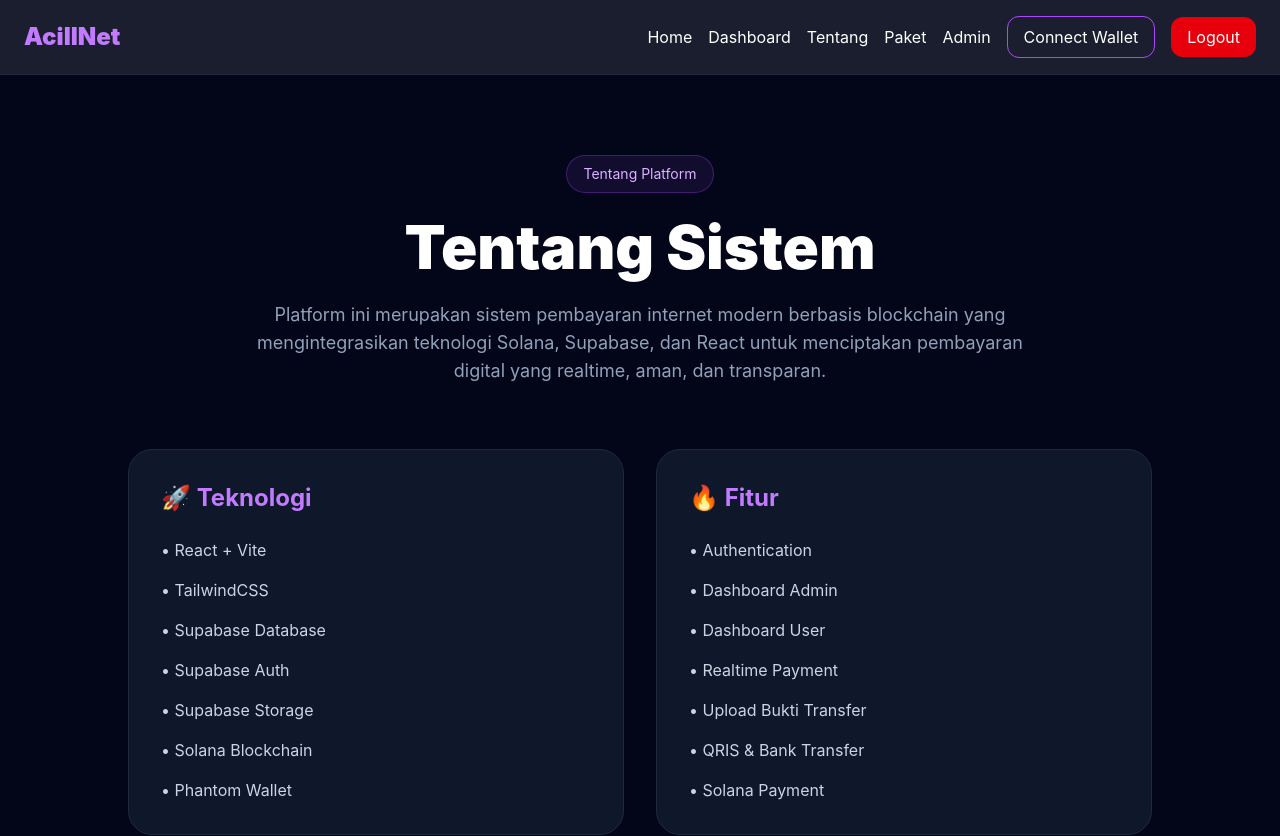
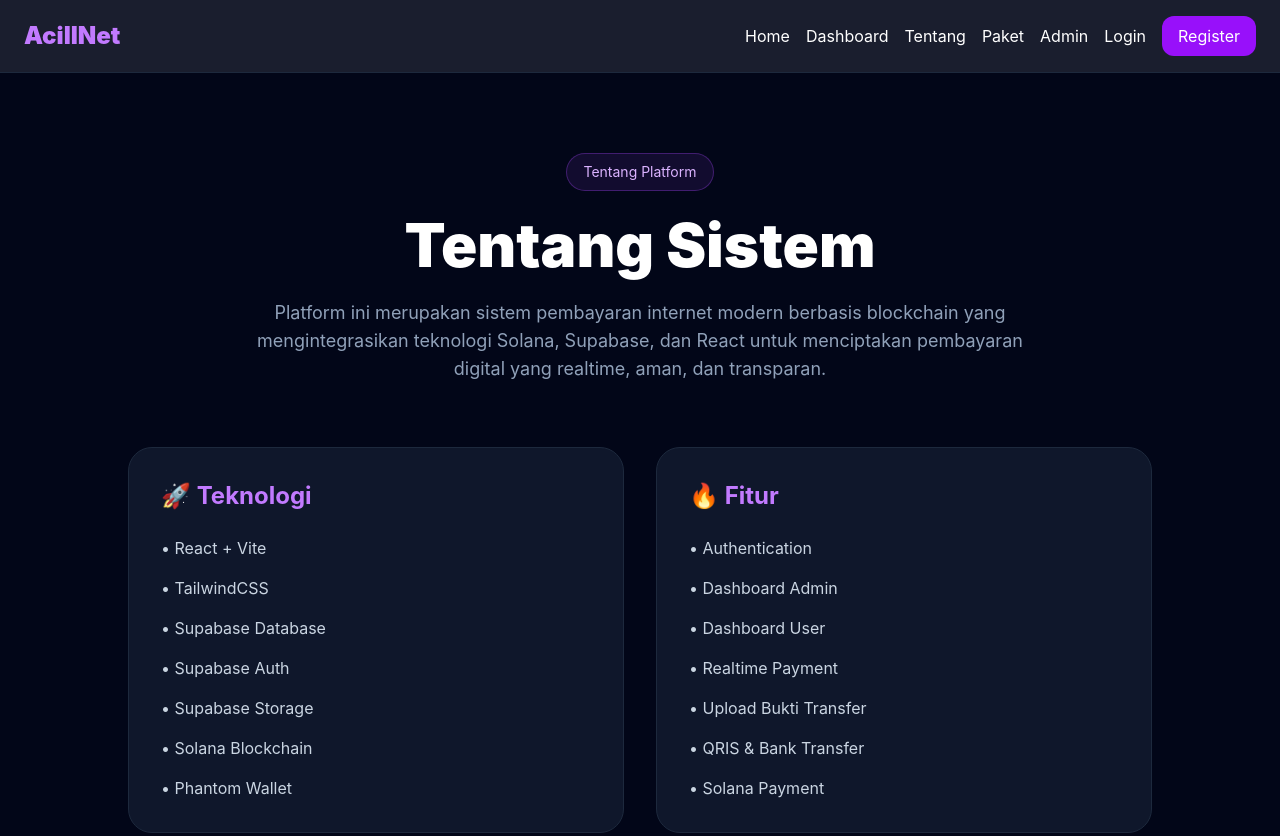
Before and after one commit to agusregar46-creator/me_acill, a React (Vite) app: page /about in a window 1280 px wide. Shown: the top 836 px of the page. Built offline with nearby package versions, Linux system fonts and the light colour scheme.

Commit message:
fix navbar and dashboard

```diff
--- a/src/components/Navbar.tsx
+++ b/src/components/Navbar.tsx
@@ -1,26 +1,44 @@
 import { Link } from "react-router-dom";
-import { useState } from "react";
+import { useState, useEffect } from "react";
 import { Menu, X } from "lucide-react";
 
 import { supabase } from "../lib/supabase";
 import { connectWallet } from "../lib/wallet";
 
 export default function Navbar() {
-  const [wallet, setWallet] =
-    useState("");
+  const [wallet, setWallet] = useState("");
+  const [open, setOpen] = useState(false);
+  const [user, setUser] = useState<any>(null);
 
-  const [open, setOpen] =
-    useState(false);
+  useEffect(() => {
+    checkUser();
+
+    const {
+      data: { subscription },
+    } = supabase.auth.onAuthStateChange(
+      (_event, session) => {
+        setUser(session?.user ?? null);
+      }
+    );
+
+    return () => subscription.unsubscribe();
+  }, []);
+
+  async function checkUser() {
+    const {
+      data: { user },
+    } = await supabase.auth.getUser();
+
+    setUser(user);
+  }
 
   async function handleLogout() {
     await supabase.auth.signOut();
-
     window.location.href = "/login";
   }
 
   async function handleConnectWallet() {
-    const address =
-      await connectWallet();
+    const address = await connectWallet();
 
     if (address) {
       setWallet(address);
@@ -29,7 +47,6 @@ export default function Navbar() {
 
   return (
     <nav className="sticky top-0 z-50 border-b border-slate-800 bg-slate-950/90 text-white backdrop-blur">
-
       <div className="mx-auto flex max-w-7xl items-center justify-between px-4 py-4 md:px-6">
 
         {/* LOGO */}
@@ -56,6 +73,7 @@ export default function Navbar() {
           >
             Dashboard
           </Link>
+
           <Link
             to="/about"
             className="hover:text-purple-400"
@@ -77,7 +95,24 @@ export default function Navbar() {
             Admin
           </Link>
 
-          {/* WALLET */}
+          {!user ? (
+            <>
+              <Link
+                to="/login"
+                className="hover:text-purple-400"
+              >
+                Login
+              </Link>
+
+              <Link
+                to="/register"
+                className="rounded-xl bg-purple-600 px-4 py-2 hover:bg-purple-700"
+              >
+                Register
+              </Link>
+            </>
+          ) : (
+            <>
               <button
                 onClick={handleConnectWallet}
                 className="rounded-xl border border-purple-500 px-4 py-2 hover:bg-purple-500/20"
@@ -89,14 +124,14 @@ export default function Navbar() {
                   : "Connect Wallet"}
               </button>
 
-          {/* LOGOUT */}
               <button
                 onClick={handleLogout}
                 className="rounded-xl bg-red-600 px-4 py-2 hover:bg-red-700"
               >
                 Logout
               </button>
-
+            </>
+          )}
         </div>
 
         {/* MOBILE BUTTON */}
@@ -106,13 +141,11 @@ export default function Navbar() {
         >
           {open ? <X /> : <Menu />}
         </button>
-
       </div>
 
       {/* MOBILE MENU */}
       {open && (
         <div className="border-t border-slate-800 bg-slate-900 md:hidden">
-
           <div className="flex flex-col gap-4 px-6 py-6">
 
             <Link
@@ -128,6 +161,7 @@ export default function Navbar() {
             >
               Dashboard
             </Link>
+
             <Link
               to="/about"
               onClick={() => setOpen(false)}
@@ -149,10 +183,28 @@ export default function Navbar() {
               Admin
             </Link>
 
-            {/* WALLET */}
+            {!user ? (
+              <>
+                <Link
+                  to="/login"
+                  onClick={() => setOpen(false)}
+                >
+                  Login
+                </Link>
+
+                <Link
+                  to="/register"
+                  onClick={() => setOpen(false)}
+                  className="rounded-xl bg-purple-600 px-4 py-2 text-center"
+                >
+                  Register
+                </Link>
+              </>
+            ) : (
+              <>
                 <button
                   onClick={handleConnectWallet}
-              className="rounded-xl border border-purple-500 px-4 py-2 hover:bg-purple-500/20"
+                  className="rounded-xl border border-purple-500 px-4 py-2"
                 >
                   {wallet
                     ? wallet.slice(0, 4) +
@@ -161,14 +213,14 @@ export default function Navbar() {
                     : "Connect Wallet"}
                 </button>
 
-            {/* LOGOUT */}
                 <button
                   onClick={handleLogout}
-              className="rounded-xl bg-red-600 px-4 py-2 hover:bg-red-700"
+                  className="rounded-xl bg-red-600 px-4 py-2"
                 >
                   Logout
                 </button>
-
+              </>
+            )}
           </div>
         </div>
       )}
```
Lines whose indentation alone changed are shown as unchanged.
